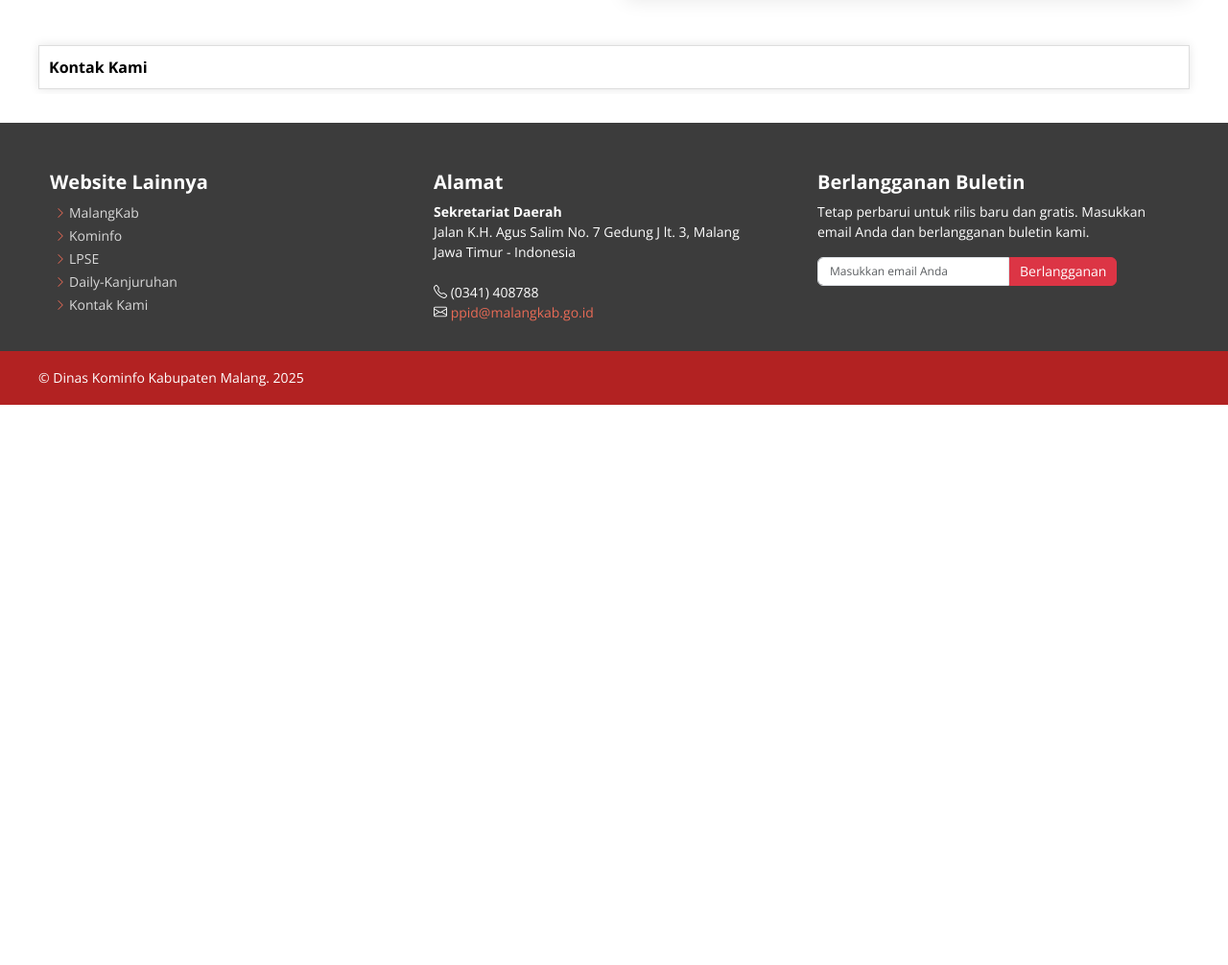
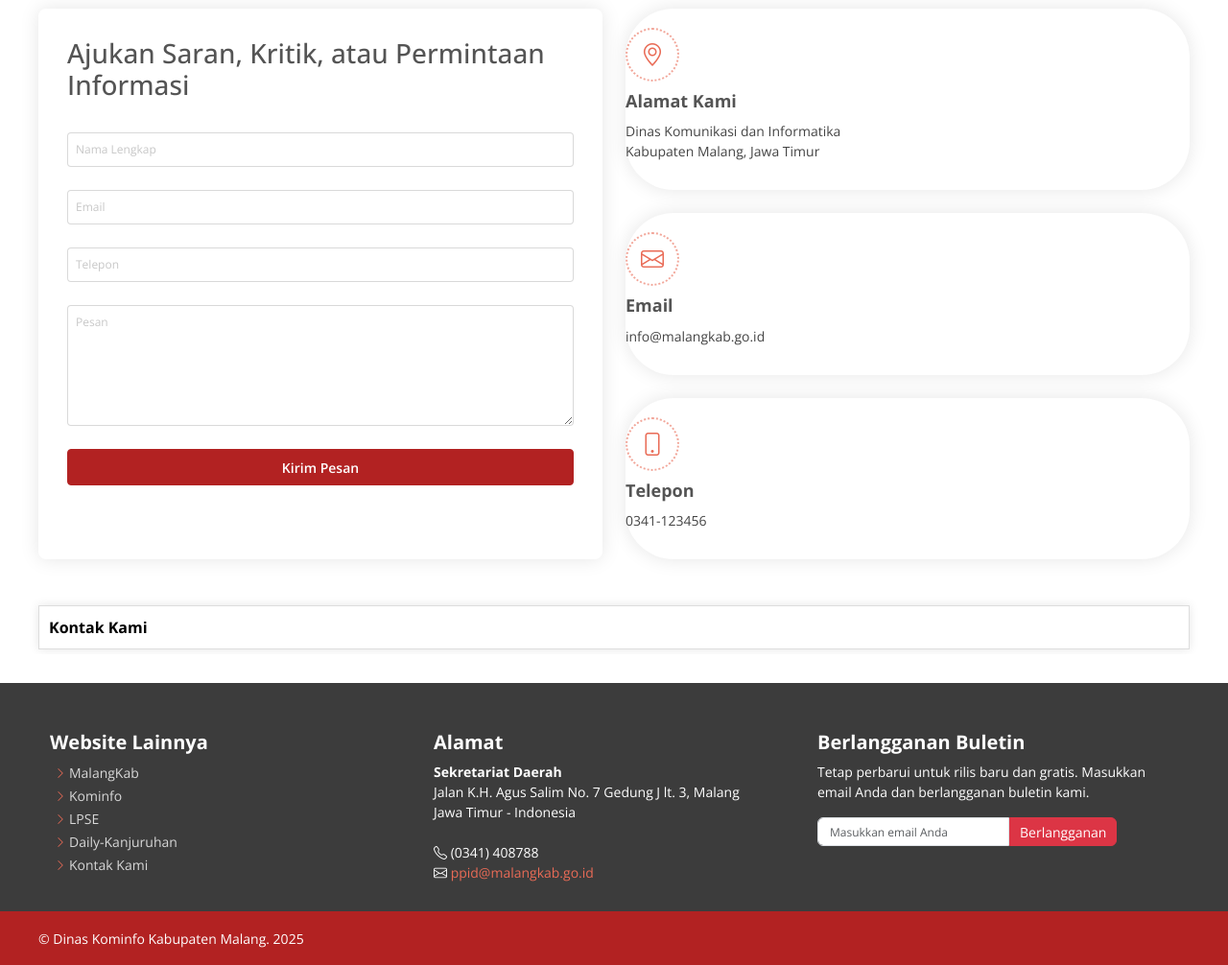
Before and after one commit to hildanuzulul/ppid-malangkab, a CodeIgniter app: page /ppid-malangkab/index.php/contact/index in a window 1280 px wide. Shown: the part 707-1713 px from the top of the page at 96% size. Before the commit the page ends 1129 px from the top, so only its background shows below. Run offline with CodeIgniter, Linux system fonts and the light colour scheme; lists and menus that the app fills with data are empty.

Commit message:
Edit Contact

```diff
--- a/application/views/contact.php
+++ b/application/views/contact.php
@@ -1,6 +1,5 @@
 <body class="contact-wrapper">
 	<main class="main">
-
 		<!-- Page Title -->
 		<div class="page-title" data-aos="fade">
 			<div class="container">
@@ -12,36 +11,36 @@
 				</nav>
 				<h1>Contact</h1>
 			</div>
-		</div><!-- End Page Title -->
+		</div>
 
 		<!-- Contact Section -->
 		<section id="contact" class="contact">
 			<div class="contact-container" data-aos="fade-up" data-aos-delay="100">
-				<hr class="separator">
 
-				<!-- ROW 1: Maps dan Form -->
-				<div class="row gy-4 mb-5">
 				<!-- Maps -->
-					<div class="col-lg-6" data-aos="fade-up" data-aos-delay="300">
+				<div class="maps-wrapper mb-5" data-aos="fade-up" data-aos-delay="200">
 					<iframe
 						src="https://www.google.com/maps/embed?pb=!1m18!1m12!1m3!1d3951.1598336221728!2d112.63046647500707!3d-7.982423892042944!2m3!1f0!2f0!3f0!3m2!1i1024!2i768!4f13.1!3m3!1m2!1s0x2dd6298e932f9373%3A0xa947325c3d98a709!2sDinas%20Komunikasi%20dan%20Informatika%20Kabupaten%20Malang!5e0!3m2!1sen!2sid!4v1742187304853!5m2!1sen!2sid"
-							style="width: 100%; height: 100%; border: 0;" allowfullscreen="" loading="lazy"
+						style="width: 100%; height: 400px; border-radius: 8px;" allowfullscreen="" loading="lazy"
 						referrerpolicy="no-referrer-when-downgrade">
 					</iframe>
 				</div>
 
+				<!-- Form dan Alamat -->
+				<div class="row gy-4 mb-5">
 					<!-- Form -->
-					<div class="col-lg-6" data-aos="fade-up" data-aos-delay="400">
-						<form class="php-email-form">
+					<div class="col-lg-6" data-aos="fade-up" data-aos-delay="300">
+						<form id="contact-form" class="php-email-form" style="border-radius: 8px;">
 							<div class="row gy-4">
-								<div class="col-md-6">
+								<h3>Ajukan Saran, Kritik, atau Permintaan Informasi</h3>
+								<div class="col-md-12">
 									<input type="text" name="name" class="form-control" placeholder="Nama Lengkap" required>
 								</div>
-								<div class="col-md-6">
+								<div class="col-md-12">
 									<input type="email" name="email" class="form-control" placeholder="Email" required>
 								</div>
 								<div class="col-md-12">
-									<input type="text" name="subject" class="form-control" placeholder="Telepon" required>
+									<input type="tel" name="subject" class="form-control" placeholder="Telepon" pattern="\d+" maxlength="13" required>
 								</div>
 								<div class="col-md-12">
 									<textarea name="message" rows="6" class="form-control" placeholder="Pesan" required></textarea>
@@ -49,15 +48,34 @@
 								<div class="col-md-12 text-center">
 									<div class="loading">Loading</div>
 									<div class="error-message"></div>
-									<div class="sent-message">Your message has been sent. Thank you!</div>
-									<button type="submit" class="btn btn btn-sm btn-danger w-100">Send Message</button>
+									<div class="sent-message">Pesanmu sudah terkirim. Terima kasih!</div>
+									<button type="submit" class="btn btn-sm btn-danger w-100">Kirim Pesan</button>
 								</div>
 							</div>
 						</form>
 					</div>
+
+					<!-- Alamat -->
+					<div class="col-lg-6" data-aos="fade-up" data-aos-delay="400">
+						<div class="info-item">
+							<i class="bi bi-geo-alt"></i>
+							<h3>Alamat Kami</h3>
+							<p>Dinas Komunikasi dan Informatika<br>Kabupaten Malang, Jawa Timur</p>
+						</div>
+						<div class="info-item mt-4">
+							<i class="bi bi-envelope"></i>
+							<h3>Email</h3>
+							<p>info@malangkab.go.id</p>
+						</div>
+						<div class="info-item mt-4">
+							<i class="bi bi-phone"></i>
+							<h3>Telepon</h3>
+							<p>0341-123456</p>
+						</div>
+					</div>
 				</div>
 
-				<!-- Tabel Hasil Form -->
+				<!-- Tabel Kontak -->
 				<div class="col-md-12">
 					<table class="contact-table">
 						<thead>
@@ -66,7 +84,7 @@
 							</tr>
 						</thead>
 						<tbody id="form-results">
-							<!-- Data dari form akan ditambahkan di sini -->
+							<!-- Hasil form tampil di sini -->
 						</tbody>
 					</table>
 				</div>
--- a/assets/css/main.css
+++ b/assets/css/main.css
@@ -1920,9 +1920,10 @@ section,
 /*--------------------------------------------------------------
   # Contact Section
   --------------------------------------------------------------*/
-.contact .info-item {
+  .contact .info-item {
 	background-color: var(--surface-color);
 	padding: 20px 0 30px 0;
+	border-radius: 50px;
 	box-shadow: 0px 0px 20px #0000001a;
 }
 
@@ -1963,32 +1964,39 @@ section,
 
 @media (max-width: 575px) {
 	.contact .php-email-form {
-		padding: 20px;
+		padding: 10px;
 	}
 }
 
 .contact .php-email-form input[type="text"],
+.contact .php-email-form input[type="tel"],
 .contact .php-email-form input[type="email"],
 .contact .php-email-form textarea {
-	font-size: 14px;
-	padding: 10px 15px;
+	font-size: 12px;
+	padding: 8px;
 	box-shadow: none;
-	border-radius: 0;
+	border-radius: 4px;
 	color: var(--default-color);
 	background-color: var(--surface-color);
 	border-color: color-mix(in srgb, var(--default-color), transparent 80%);
 }
-
 .contact .php-email-form input[type="text"]:focus,
+.contact .php-email-form input[type="tel"]:focus,
 .contact .php-email-form input[type="email"]:focus,
 .contact .php-email-form textarea:focus {
 	border-color: var(--accent-color);
 }
 
 .contact .php-email-form input[type="text"]::placeholder,
+.contact .php-email-form input[type="tel"]::placeholder,
 .contact .php-email-form input[type="email"]::placeholder,
 .contact .php-email-form textarea::placeholder {
 	color: color-mix(in srgb, var(--default-color), transparent 70%);
+}
+
+input:invalid,
+textarea:invalid {
+	border: 1px solid red;
 }
 
 .contact .php-email-form btn[type="submit"] {
@@ -1997,7 +2005,6 @@ section,
 	border: 0;
 	padding: 10px 30px;
 	transition: 0.4s;
-	border-radius: 50px;
 }
 
 .contact .php-email-form btn[type="submit"]:hover {
@@ -2023,20 +2030,21 @@ section,
 }
 
 .contact-container .btn {
+	background-color: var(--second-color);
+	color: var(--background-color);
+	border: 1.5px solid var(--background-color);
+	height: 38px;
+	border-radius: 4px;
+	font-weight: 600;
+	font-size: 14px;
+	transition: var(--second-color) 0.3s, color 0.3s, border 0.3s;
+	margin-bottom: 8px;
+}
+
+.contact-container .btn:hover {
 	background-color: var(--background-color);
 	color: var(--second-color);
 	border: 1.5px solid var(--second-color);
-	padding: 5px 12px;
-	border-radius: 4px;
-	font-weight: 600;
-	font-size: 14px;
-	transition: background-color 0.3s, color 0.3s, border 0.3s;
-}
-
-.contact-container .btn:hover {
-	background-color: var(--second-color);
-	color: var(--background-color);
-	border: 1.5px solid var(--background-color);
 }
 
 /* Mobile-friendly styles */
@@ -2078,6 +2086,25 @@ section,
 .contact-table td {
 	background-color: var(--background-color);
 	color: #333;
+}
+
+.contact-message {
+	display: flex;
+	flex-direction: column;
+	font-family: "Open Sans", sans-serif;
+	padding: 8px 0;
+}
+
+.message-name {
+	font-weight: bold;
+	font-size: 15px;
+	color: var(--default-color);
+	margin-bottom: 4px;
+}
+
+.message-content {
+	font-size: 14px;
+	color: #555;
 }
 
 /* --------------------------------------------------------------
```
Also changed, not shown: assets/js/main.js (+47 -18 lines). Lines whose indentation alone changed are shown as unchanged.
